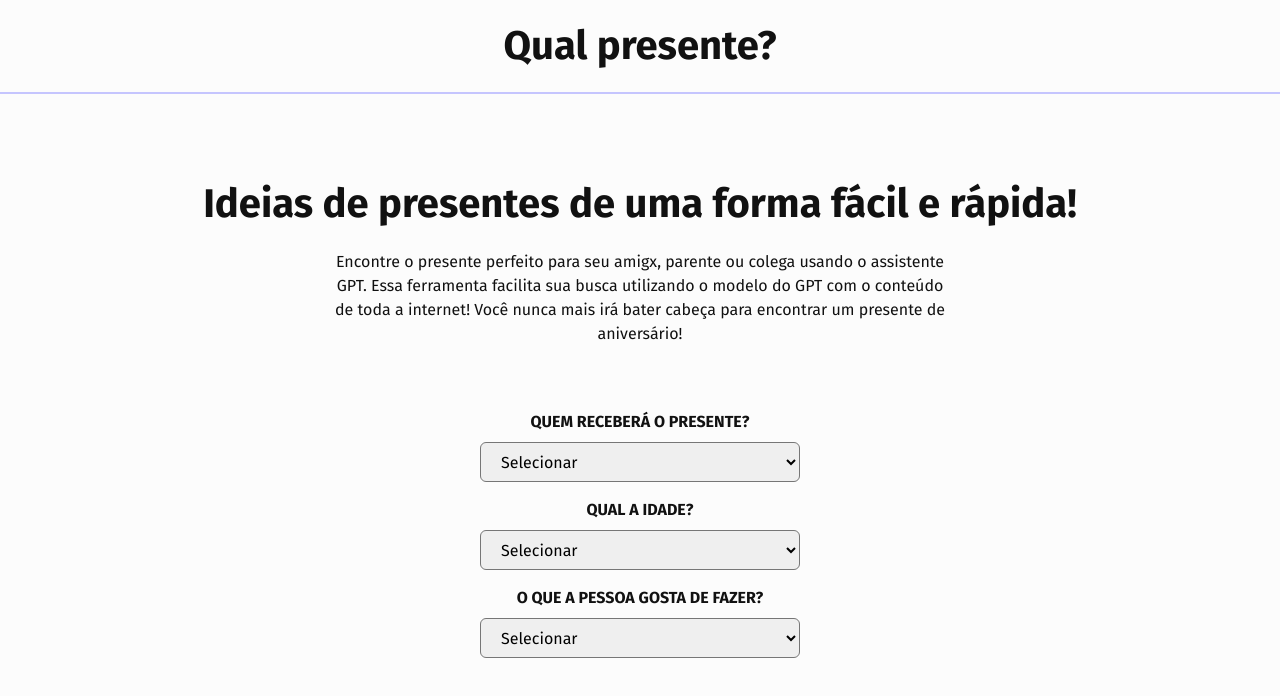
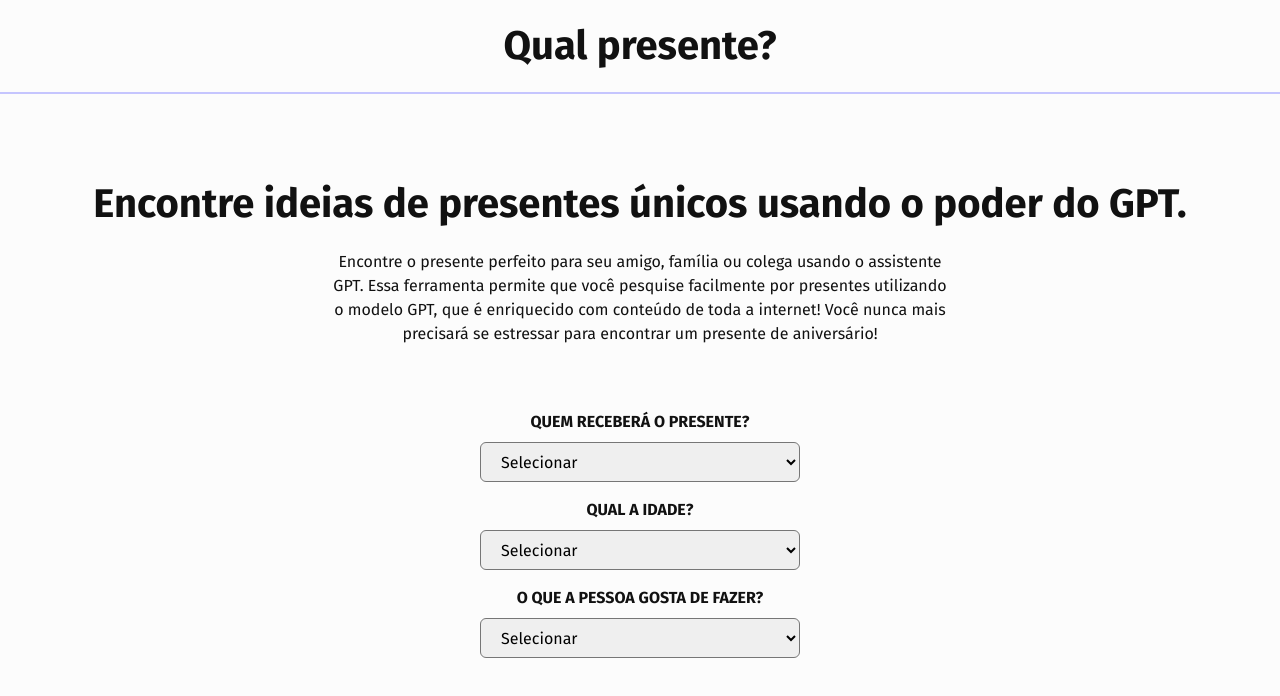
Before and after one commit to arthur-dias/whatgift-app, a React (Vite) app: page / in a window 1280 px wide. Shown: the top 696 px of the page. Built offline with nearby package versions, Linux system fonts and the light colour scheme.

Commit message:
text change

```diff
--- a/src/App.tsx
+++ b/src/App.tsx
@@ -7,8 +7,9 @@ function App() {
     <>
       <Header title='Qual presente?' />
       <Presentation
-        title='Ideias de presentes de uma forma fácil e rápida!'
-        text='Encontre o presente perfeito para seu amigx, parente ou colega usando o assistente GPT. Essa ferramenta facilita sua busca utilizando o modelo do GPT com o conteúdo de toda a internet! Você nunca mais irá bater cabeça para encontrar um presente de aniversário!'
+        title='
+Encontre ideias de presentes únicos usando o poder do GPT.'
+        text='Encontre o presente perfeito para seu amigo, família ou colega usando o assistente GPT. Essa ferramenta permite que você pesquise facilmente por presentes utilizando o modelo GPT, que é enriquecido com conteúdo de toda a internet! Você nunca mais precisará se estressar para encontrar um presente de aniversário!'
       />
       <Form />
     </>
```
